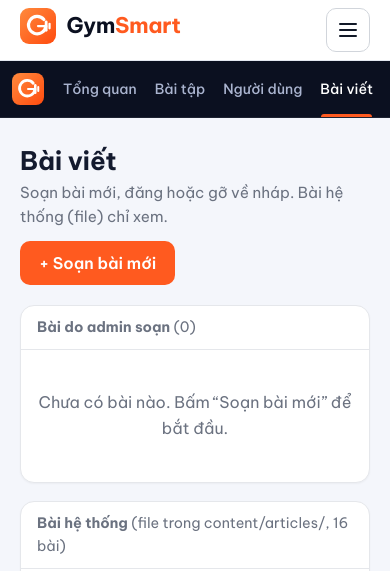
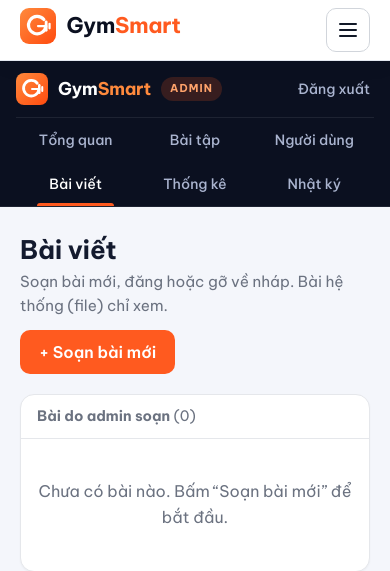
Before and after one commit to nguyenvthanh1646-commits/gymsmart, a PHP site: page /v1beta/admin/articles.php in a window 390 px wide. Shown: the top 571 px of the page. Run offline with PHP 8.4, Linux system fonts and the light colour scheme; the visitor is signed in with stand-in values (Sample User, id 1); data that the repository does not hold is empty.

Commit message:
admin: hết tràn ngang ở 768px, menu 2 hàng dạng lưới trên màn hẹp, nút chạm 44px, aria-current
Co-Authored-By: Claude Opus 5.5 <noreply@anthropic.com>

```diff
--- a/public/includes/admin-nav.php
+++ b/public/includes/admin-nav.php
@@ -25,10 +25,13 @@ if ($admParts && $admParts[0] !== '') {
 ?>
 <nav class="adm-nav" aria-label="Quản trị">
     <div class="adm-nav-in">
-        <a class="adm-nav-brand" href="/admin/dashboard.php"><?= gsLogoMark(32) ?><span>Gym<b>Smart</b></span><span class="adm-nav-tag">Admin</span></a>
-        <?php foreach ($admNavItems as $key => [$href, $label]): ?>
-            <a href="<?= $href ?>" class="<?= $admNavActive === $key ? 'is-active' : '' ?>"><?= htmlspecialchars($label) ?></a>
-        <?php endforeach; ?>
+        <a class="adm-nav-brand" href="/admin/dashboard.php" aria-label="GymSmart Admin — Tổng quan"><?= gsLogoMark(32) ?><span>Gym<b>Smart</b></span><span class="adm-nav-tag">Admin</span></a>
+        <!-- Gói các mục vào 1 khối: máy tính nằm cùng hàng, màn hình hẹp xuống hàng 2 dạng lưới (không phải cuộn ngang) -->
+        <div class="adm-nav-links">
+            <?php foreach ($admNavItems as $key => [$href, $label]): ?>
+                <a href="<?= $href ?>"<?= $admNavActive === $key ? ' class="is-active" aria-current="page"' : '' ?>><?= htmlspecialchars($label) ?></a>
+            <?php endforeach; ?>
+        </div>
         <div class="adm-nav-right">
             <a class="adm-nav-site" href="/exercises.php">Xem trang người dùng &#8599;</a>
             <span class="adm-nav-av" title="<?= htmlspecialchars((string)($_SESSION['full_name'] ?? '')) ?>"><?= htmlspecialchars($admInitial) ?></span>
--- a/public/includes/admin-style.php
+++ b/public/includes/admin-style.php
@@ -61,8 +61,8 @@
 .adm-video-no{color:#9ca3af}
 .adm-empty{padding:40px 16px;text-align:center;color:var(--adm-muted)}
 
-/* ===== Điện thoại: mỗi dòng bảng thành một thẻ ===== */
-@media (max-width:720px){
+/* ===== Điện thoại và máy tính bảng dọc: mỗi dòng bảng thành một thẻ (bảng 6-7 cột tràn ngang ở 768px) ===== */
+@media (max-width:900px){
   .adm-tools{grid-template-columns:1fr 1fr}
   .adm-tools .adm-input{grid-column:1 / -1}
   .adm-table thead{display:none}
@@ -126,7 +126,22 @@ body{overflow-x:hidden}
 .adm-nav-av{flex:none;width:36px;height:36px;border-radius:50%;display:grid;place-items:center;background:linear-gradient(135deg,#ff8a3d,#ff5a1f);color:#fff;font-weight:700;font-size:.92rem}
 .adm-nav .adm-nav-out{height:auto;padding:8px 4px;font-size:.88rem;color:#aab4cf}
 @media (max-width:1240px){.adm-nav .adm-nav-site{display:none}}   /* menu có 6 mục: ẩn nút "Xem trang người dùng" trên màn hình hẹp để không bị cắt mất chữ Đăng xuất */
-@media (max-width:720px){.adm-nav-in{height:56px;padding:0 12px;gap:0}.adm-nav a{height:56px;padding:0 9px;font-size:.88rem}.adm-nav .adm-nav-site{display:none}.adm-nav a.adm-nav-brand{margin-right:4px;padding:0 6px 0 0}.adm-nav a.adm-nav-brand span{display:none}.adm-nav-av{display:none}.adm-nav-right{padding-left:4px}.adm-nav .adm-nav-out{padding:8px 2px;font-size:.82rem}}
+.adm-nav-links{display:flex;align-items:center;gap:6px}
+/* Màn hình hẹp: hàng 1 = logo + Đăng xuất, hàng 2 = 6 mục dạng lưới, thấy hết không cần cuộn */
+@media (max-width:900px){
+  .adm-nav{position:static}   /* menu 2 hàng cao hơn: không dính đầu trang để khỏi che nội dung */
+  .adm-nav-in{flex-wrap:wrap;height:auto;overflow:visible;white-space:normal;padding:0 16px;gap:0}
+  .adm-nav a.adm-nav-brand{height:56px}
+  .adm-nav-links{order:3;width:100%;display:grid;grid-template-columns:repeat(6,1fr);gap:0;border-top:1px solid rgba(255,255,255,.08)}
+  .adm-nav-links a{height:48px;justify-content:center;padding:0 4px;font-size:.88rem;text-align:center}
+  .adm-nav-links a.is-active::after{left:18%;right:18%}
+  .adm-nav .adm-nav-out{padding:12px 4px}
+}
+@media (max-width:520px){
+  .adm-nav-links{grid-template-columns:repeat(3,1fr)}
+  .adm-nav-links a{height:44px}
+  .adm-nav-av{display:none}
+}
 
 /* ===== Tổng quan: thẻ số liệu + biểu đồ thanh ===== */
 .adm-stats{display:grid;grid-template-columns:repeat(4,1fr);gap:12px;margin-bottom:16px}
@@ -190,10 +205,9 @@ body{overflow-x:hidden}
 .adm-kv dd{margin:0;font-weight:600;text-align:right}
 .adm-kv small{font-weight:500;color:var(--adm-muted)}
 .adm-actions form{display:inline-block}
-@media (max-width:720px){.adm-actions form{flex:1}.adm-actions form .adm-btn{width:100%}}
+@media (max-width:900px){.adm-actions form{flex:1}.adm-actions form .adm-btn{width:100%}.adm-actions{flex-wrap:wrap}.adm-btn-sm{min-height:44px}}   /* màn cảm ứng: vùng chạm tối thiểu 44px */
 @media (max-width:720px){
   .adm-btn{white-space:nowrap}
-  .adm-actions{flex-wrap:wrap}
   .adm-hero__cta .adm-btn{padding:0 10px;font-size:.92rem}
 }
 /* ===== Form bài tập: nội dung bên trái, ảnh/video + nút lưu bên phải ===== */
```
